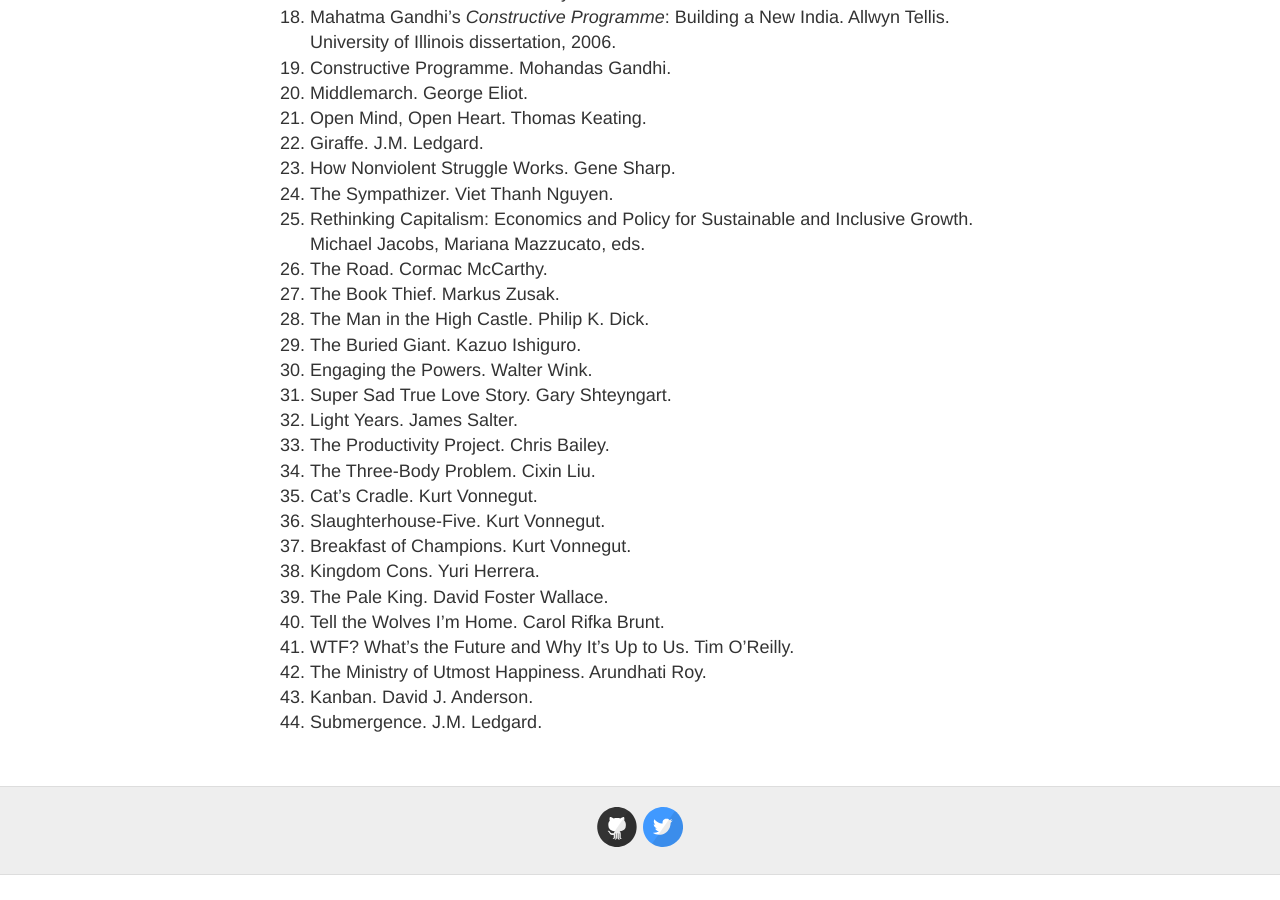
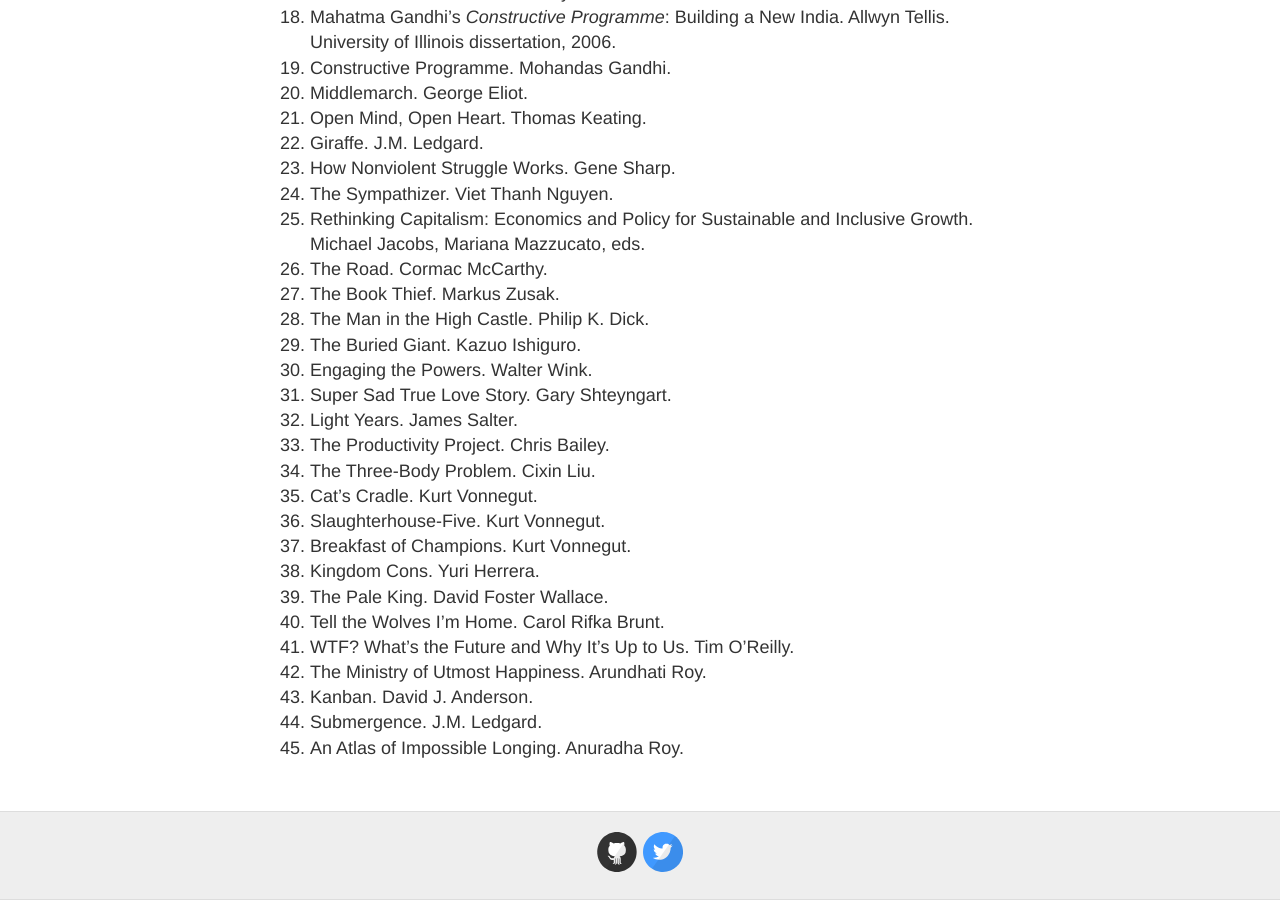
Before and after one commit to ejaxon/ejaxon.github.io, a Jekyll site: the page built from reading.md, in a window 1280 px wide and 900 px high, scrolled down 731 px. Built offline with Jekyll 4.4.1, drawn with Linux system fonts in a browser that asks for light colours; before the commit the page ends 1606 px from its top, so only the background shows below that.

Commit message:
adding atlas

```diff
--- a/reading.md
+++ b/reading.md
@@ -49,3 +49,4 @@
 42. The Ministry of Utmost Happiness. Arundhati Roy.
 43. Kanban. David J. Anderson.
 44. Submergence. J.M. Ledgard.
+45. An Atlas of Impossible Longing. Anuradha Roy.
```
